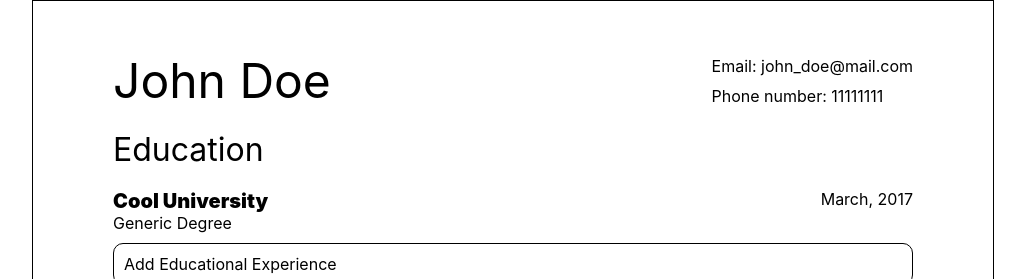
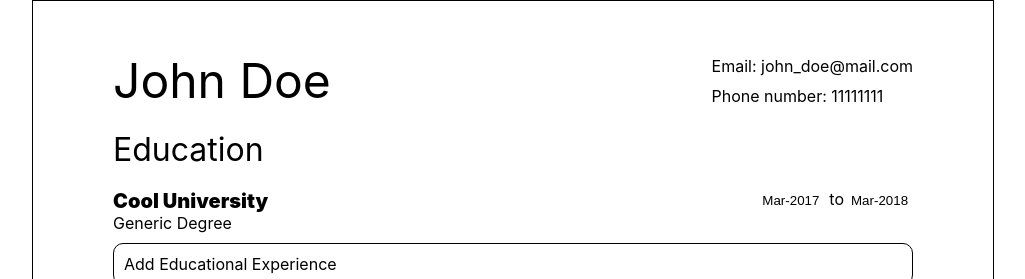
Before and after one commit to Caleblyx/cv-project, a React (Create React App) app: page / in a window 1280 px wide. Shown: the top 279 px of the page, without its empty margins (127-1152 px from the left). Built offline with nearby package versions, Linux system fonts and the light colour scheme.

Commit message:
Finish education section

```diff
--- a/package.json
+++ b/package.json
@@ -6,9 +6,11 @@
     "@testing-library/jest-dom": "^5.16.4",
     "@testing-library/react": "^13.1.1",
     "@testing-library/user-event": "^13.5.0",
-    "react": "^18.1.0",
-    "react-dom": "^18.1.0",
+    "react": "^18.2.0",
+    "react-datepicker": "^4.8.0",
+    "react-dom": "^18.2.0",
     "react-scripts": "5.0.1",
+    "uniqid": "^5.4.0",
     "web-vitals": "^2.1.4"
   },
   "scripts": {
--- a/src/components/add-experience-button.js
+++ b/src/components/add-experience-button.js
@@ -7,8 +7,6 @@ class AddExperienceButton extends Component{
 
     render() {
         const {buttonType, toggleForm} = this.props;
-
-        console.log(toggleForm);
         return(
             <div className="add-experience-button" onClick={toggleForm}>Add {buttonType} Experience</div>
         );
--- a/src/components/cv.js
+++ b/src/components/cv.js
@@ -2,6 +2,7 @@ import React, {Component} from 'react';
 import {About} from './about.js';
 import {Education} from './education.js'
 import {Experience} from './experience.js'
+import uniqid from "uniqid";
 
 class CV extends Component {
     constructor(props) {
@@ -9,10 +10,12 @@ class CV extends Component {
         this.state = {
             showEducationForm: false,
             showExperienceForm: false,
-
+            educationInstances: [{id: uniqid(), institutionName:"Cool University", courseName:"Generic Degree", startDate:"2017-03", endDate:"2018-03"}],
             educationInputs: {
+                id: uniqid(),
                 institutionName: "",
-                date: "",
+                startDate: "",
+                endDate: "",
                 courseName: ""
             },
             workInputs: {
@@ -23,9 +26,126 @@ class CV extends Component {
 
         }
 
+        this.handleEducationInstitutionNameChangeInstance = this.handleEducationInstitutionNameChangeInstance.bind(this);
+        this.handleEducationCourseNameChangeInstance = this.handleEducationCourseNameChangeInstance.bind(this);
+        this.handleEducationStartDateChangeInstance = this.handleEducationStartDateChangeInstance.bind(this);
+        this.handleEducationEndDateChangeInstance = this.handleEducationEndDateChangeInstance.bind(this);
+
+        this.handleEducationInstitutionNameChange = this.handleEducationInstitutionNameChange.bind(this);
+        this.handleEducationStartDateChange = this.handleEducationStartDateChange.bind(this);
+        this.handleEducationCourseNameChange = this.handleEducationCourseNameChange.bind(this);
+        this.handleEducationEndDateChange = this.handleEducationEndDateChange.bind(this);
+
         this.toggleEducationForm = this.toggleEducationForm.bind(this);
         this.toggleExperienceForm = this.toggleExperienceForm.bind(this);
-        console.log(this.toggleExperienceForm);
+
+        this.onSubmitEducation = this.onSubmitEducation.bind(this);
+
+    }
+    handleEducationEndDateChangeInstance(date, uid) {
+        console.log("changing state...");
+        let index = this.state.educationInstances.findIndex(instance=>instance.id == uid);
+        const update = this.state.educationInstances.slice();
+        console.log(update);
+        update[index].endDate = date.toString();
+        this.setState({educationInstances: update});
+    }
+
+    handleEducationStartDateChangeInstance(date, uid) {
+        console.log("changing state...");
+        let index = this.state.educationInstances.findIndex(instance=>instance.id == uid);
+        console.log(index);
+        const update = this.state.educationInstances.slice();
+        console.log(update);
+        //console.log(date.toString());
+        update[index].startDate = date.toString();
+        this.setState({educationInstances: update});
+
+    }
+    handleEducationInstitutionNameChangeInstance(e, uid) {
+        console.log("changing  state...");
+        console.log(uid);
+        let index = this.state.educationInstances.findIndex(instance=>instance.id == uid);
+        console.log(index);
+        const update = this.state.educationInstances.slice();
+        console.log(update);
+        update[index].institutionName = e.target.value;
+        this.setState({educationInstances: update});
+    }
+
+    handleEducationCourseNameChangeInstance(e, uid) {
+        console.log("changing  state...");
+        console.log(uid);
+        let index = this.state.educationInstances.findIndex(instance=>instance.id == uid);
+        console.log(index);
+        const update = this.state.educationInstances.slice();
+        console.log(update);
+        update[index].courseName = e.target.value;
+        this.setState({educationInstances: update});
+    }
+
+    onSubmitEducation(e) {
+        e.preventDefault();
+        this.setState({
+            educationInstances: this.state.educationInstances.concat(this.state.educationInputs),
+            educationInputs: {
+                id: uniqid(),
+                institutionName: "",
+                startDate: "",
+                endDate: "",
+                courseName: ""
+            },
+            showEducationForm: false
+        })
+    }
+    handleEducationInstitutionNameChange(e) {
+        this.setState(prevState => ({
+            educationInputs: {
+                id: prevState.educationInputs.id,
+                institutionName: e.target.value,
+                startDate: prevState.educationInputs.startDate,
+                endDate: prevState.educationInputs.endDate,
+                courseName: prevState.educationInputs.courseName
+            }
+        }));
+    }
+
+    handleEducationStartDateChange(e) {
+        this.setState(prevState => ({
+            educationInputs: {
+                id: prevState.educationInputs.id,
+                institutionName: prevState.educationInputs.institutionName,
+                startDate: e.target.value,
+                endDate: prevState.educationInputs.endDate,
+                courseName: prevState.educationInputs.courseName
+            }
+        }));
+    }
+
+    handleEducationEndDateChange(e) {
+        console.log("changing state....");
+        this.setState(prevState => ({
+            educationInputs: {
+                id: prevState.educationInputs.id,
+                institutionName: prevState.educationInputs.institutionName,
+                startDate: prevState.educationInputs.startDate,
+                endDate: e.target.value,
+                courseName: prevState.educationInputs.courseName
+            }
+        }));
+
+    }
+
+    handleEducationCourseNameChange(e) {
+        this.setState(prevState => ({
+            educationInputs: {
+                id: prevState.educationInputs.id,
+                institutionName: prevState.educationInputs.institutionName,
+                startDate: prevState.educationInputs.startDate,
+                endDate: prevState.educationInputs.endDate,
+                courseName: e.target.value
+            }
+        }));
     }
 
 
@@ -43,11 +163,19 @@ class CV extends Component {
 
 
     render() {
+        console.log("rendering");
         const {showEducationForm, showExperienceForm} = this.state;
         return (
             <div className="page">
                 <About name="John Doe" email="john_doe@mail.com" phoneNumber="11111111" />
-                <Education showEducationForm={showEducationForm} educationInstances={[{institutionName:"Cool University", courseName:"Generic Degree", dateOfStudy:"March, 2017"}]} toggleEducationForm={this.toggleEducationForm}/>
+                <Education showEducationForm={showEducationForm} educationInstances={this.state.educationInstances}
+                toggleEducationForm={this.toggleEducationForm} handleEducationCourseNameChange = {this.handleEducationCourseNameChange}
+                handleEducationStartDateChange = {this.handleEducationStartDateChange} handleEducationEndDateChange = {this.handleEducationEndDateChange}
+                handleEducationInstitutionNameChange = {this.handleEducationInstitutionNameChange}
+                onSubmitEducation = {this.onSubmitEducation} handleEducationInstitutionNameChangeInstance={this.handleEducationInstitutionNameChangeInstance}
+                handleEducationCourseNameChangeInstance={this.handleEducationCourseNameChangeInstance}
+                handleEducationStartDateChangeInstance = {this.handleEducationStartDateChangeInstance}
+                handleEducationEndDateChangeInstance = {this.handleEducationEndDateChangeInstance}/>
                 <Experience showExperienceForm={showExperienceForm} experienceInstances={[{companyName:"Cool company", positionTitle:"Software Engineer", dates:"21st March", mainTasks:["Develop cool applications", "Create good user experiences"]}]} toggleExperienceForm={this.toggleExperienceForm}/>
             </div>
         );
--- a/src/components/education-instance.js
+++ b/src/components/education-instance.js
@@ -1,4 +1,7 @@
 import React, {Component} from 'react';
+import DatePicker from "react-datepicker";
+
+import "react-datepicker/dist/react-datepicker.css"
 
 class EducationInstance extends Component{
     constructor(props) {
@@ -6,17 +9,19 @@ class EducationInstance extends Component{
     }
 
     render() {
-        const {institutionName, courseName, dateOfStudy} = this.props;
+        const {key, uid, institutionName, courseName, startDate, endDate, handleEducationInstitutionNameChangeInstance, handleEducationCourseNameChangeInstance, handleEducationStartDateChangeInstance, handleEducationEndDateChangeInstance } = this.props;
+        console.log(handleEducationStartDateChangeInstance );
         return(
             <div>
                 <div className='education-name-date'>
-                    <div className='education-instance-name'>{institutionName}</div>
-                    <div>{dateOfStudy}</div>
+                    <div contentEditable={true} onInput={(e)=>{handleEducationInstitutionNameChangeInstance(e, uid)}} className='education-instance-name'>{institutionName}</div>
+                    <div className='dates'>
+                        <DatePicker dateFormat="MMM-yyyy" onChange={(date) => {handleEducationStartDateChangeInstance(date,uid)}} selected={new Date(startDate)}/>
+                        <div> to </div>
+                        <DatePicker dateFormat="MMM-yyyy" onChange={(date) => {handleEducationEndDateChangeInstance(date,uid)}} selected={new Date(endDate)}/>
+                    </div>
                 </div>
-
-
-                <div>{courseName}</div>
-
+                <div contentEditable={true} onInput={(e) =>{handleEducationCourseNameChangeInstance(e,uid)}}>{courseName}</div>
             </div>
         )
     }
--- a/src/components/education.js
+++ b/src/components/education.js
@@ -8,15 +8,24 @@ class Education extends Component{
         super(props);
     }
     render() {
-        const {showEducationForm, educationInstances, toggleEducationForm} = this.props;
+        const {showEducationForm, educationInstances, toggleEducationForm, handleEducationCourseNameChange, handleEducationStartDateChange, handleEducationEndDateChange, handleEducationInstitutionNameChange, onSubmitEducation, handleEducationInstitutionNameChangeInstance, handleEducationCourseNameChangeInstance, handleEducationStartDateChangeInstance, handleEducationEndDateChangeInstance} = this.props;
         const educationSections = [];
+
+        console.log(handleEducationInstitutionNameChangeInstance);
 
         educationInstances.forEach((educationInstance) => {
             educationSections.push(
                 <EducationInstance
+                    key = {educationInstance.id}
+                    uid = {educationInstance.id}
                     institutionName = {educationInstance.institutionName}
                     courseName = {educationInstance.courseName}
-                    dateOfStudy = {educationInstance.dateOfStudy} />
+                    startDate = {educationInstance.startDate}
+                    endDate={educationInstance.endDate}
+                    handleEducationInstitutionNameChangeInstance = {handleEducationInstitutionNameChangeInstance}
+                    handleEducationCourseNameChangeInstance = {handleEducationCourseNameChangeInstance}
+                    handleEducationStartDateChangeInstance = {handleEducationStartDateChangeInstance}
+                    handleEducationEndDateChangeInstance = {handleEducationEndDateChangeInstance}/>
             )
         })
 
@@ -26,7 +35,7 @@ class Education extends Component{
                 <div className="section-title">Education</div>
                 {educationSections}
                 <AddExperienceButton buttonType="Educational" toggleForm={toggleEducationForm}/>
-                {showEducationForm? <AddEducationForm toggleForm={toggleEducationForm}/> : null}
+                {showEducationForm? <AddEducationForm toggleForm={toggleEducationForm} handleEducationCourseNameChange = {handleEducationCourseNameChange} handleEducationStartDateChange = {handleEducationStartDateChange} handleEducationEndDateChange = {handleEducationEndDateChange} handleEducationInstitutionNameChange = {handleEducationInstitutionNameChange} onSubmitEducation={onSubmitEducation}/> : null}
             </div>
         );
     }
--- a/src/components/experience.js
+++ b/src/components/experience.js
@@ -12,9 +12,6 @@ class Experience extends Component{
         const{showExperienceForm, experienceInstances, toggleExperienceForm} = this.props;
         const experienceSections = [];
 
-        console.log(toggleExperienceForm)
-        console.log(this.props);
-
         experienceInstances.forEach((experienceInstance) => {
             experienceSections.push(
                 <ExperienceInstance
@@ -28,7 +25,7 @@ class Experience extends Component{
             <div>
                 <div className='section-title'>Experience</div>
                 {experienceSections}
-                <AddExperienceButton buttonType="Work"/>
+                <AddExperienceButton buttonType="Work" toggleForm={toggleExperienceForm}/>
                 {showExperienceForm? <AddWorkExperienceForm toggleForm={toggleExperienceForm} />: null}
             </div>
         );
--- a/src/index.css
+++ b/src/index.css
@@ -86,3 +86,22 @@ code {
   display: flex;
   gap: 10px;
 }
+
+.dates{
+  display: flex;
+  gap: 5px;
+}
+
+.react-datepicker-ignore-onclickoutside,
+.react-datepicker__input-container > input{
+  width: 60px;
+}
+
+.react-datepicker-ignore-onclickoutside,
+.react-datepicker__input-container > input{
+  border: none;
+}
+
+.react-datepicker__input-container > input:hover{
+  border: solid black 1px;
+}
```
Also changed, not shown: src/components/add-education-form.js (+19 -11 lines), 1 other file (tests, documents, lock files or other folders).
